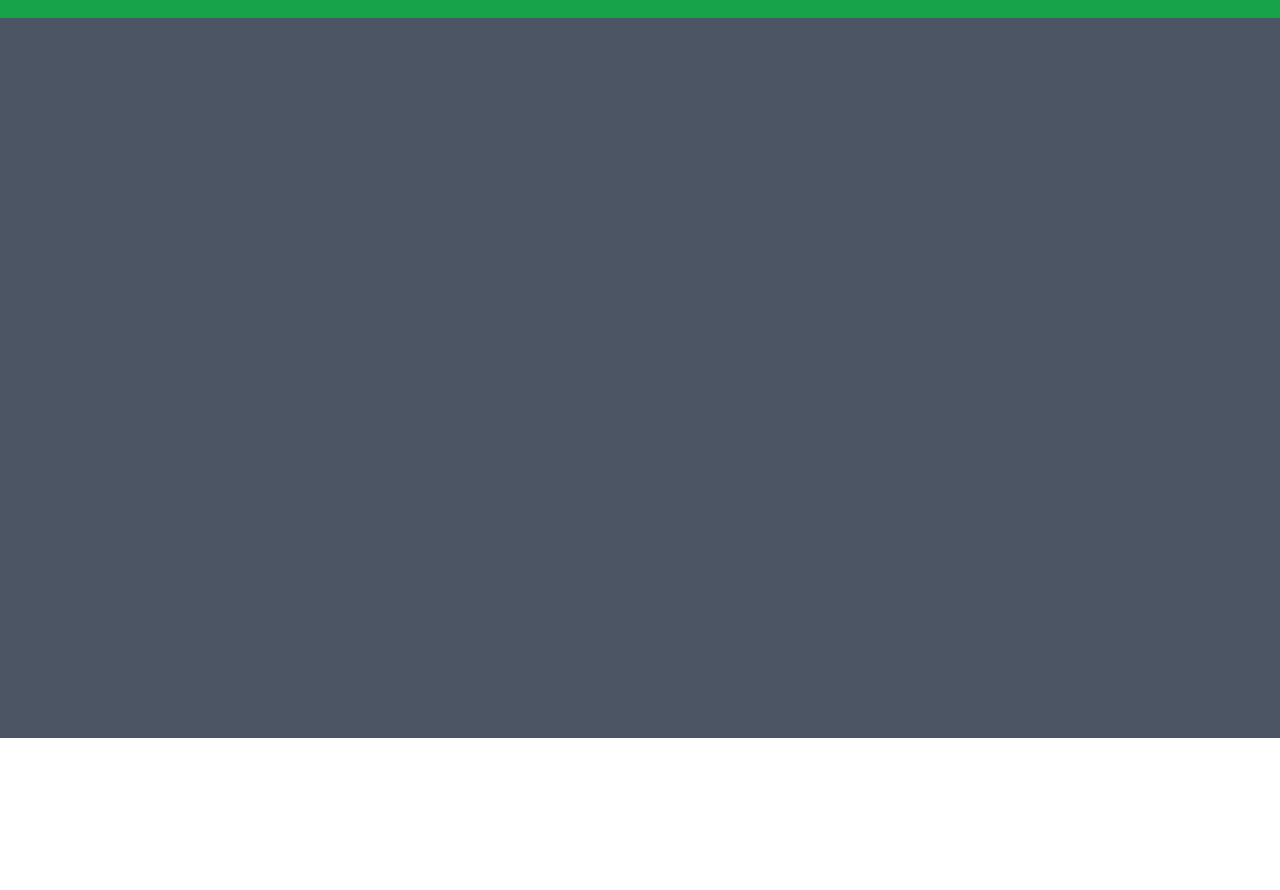
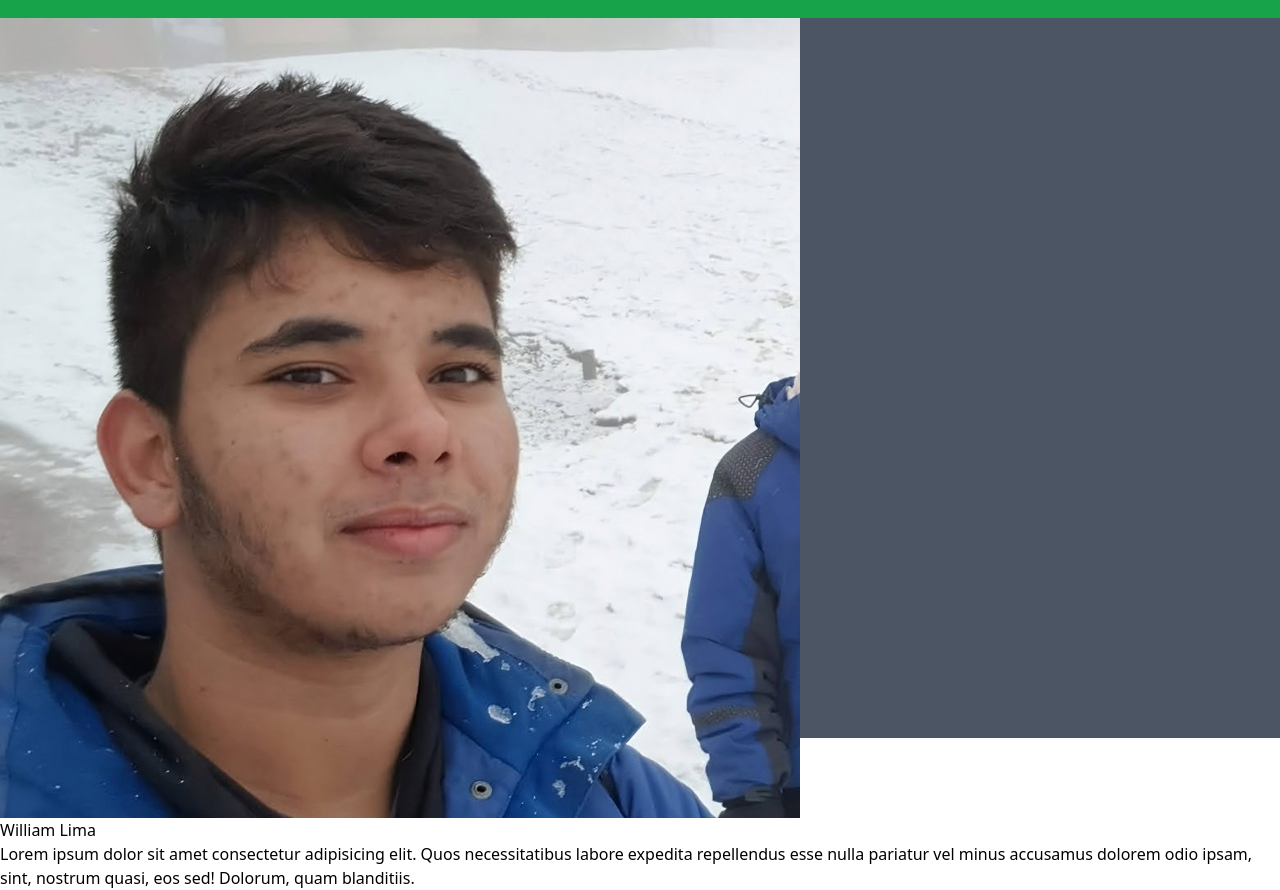
Before and after one commit to slimawill/Portfolio, a website: page src/index.html in a window 1280 px wide. Shown: the part 62-952 px from the top of the page. Before the commit the page ends 800 px from the top, so only its background shows below. Drawn offline with Linux system fonts and the light colour scheme.

Commit message:
Added items for index page

```diff
--- a/src/index.html
+++ b/src/index.html
@@ -21,6 +21,11 @@
     </header>
     <main class="h-[90vh] bg-gray-600 mt-[10vh]">
         <section>
+            <img src="profile.jpg" alt="profile image">
+            <div>
+                <h1>William Lima</h1>
+                <p>Lorem ipsum dolor sit amet consectetur adipisicing elit. Quos necessitatibus labore expedita repellendus esse nulla pariatur vel minus accusamus dolorem odio ipsam, sint, nostrum quasi, eos sed! Dolorum, quam blanditiis.</p>
+            </div>
         </section>
 </main>
 </body>
```
Also changed, not shown: src/profile.jpg (added).
